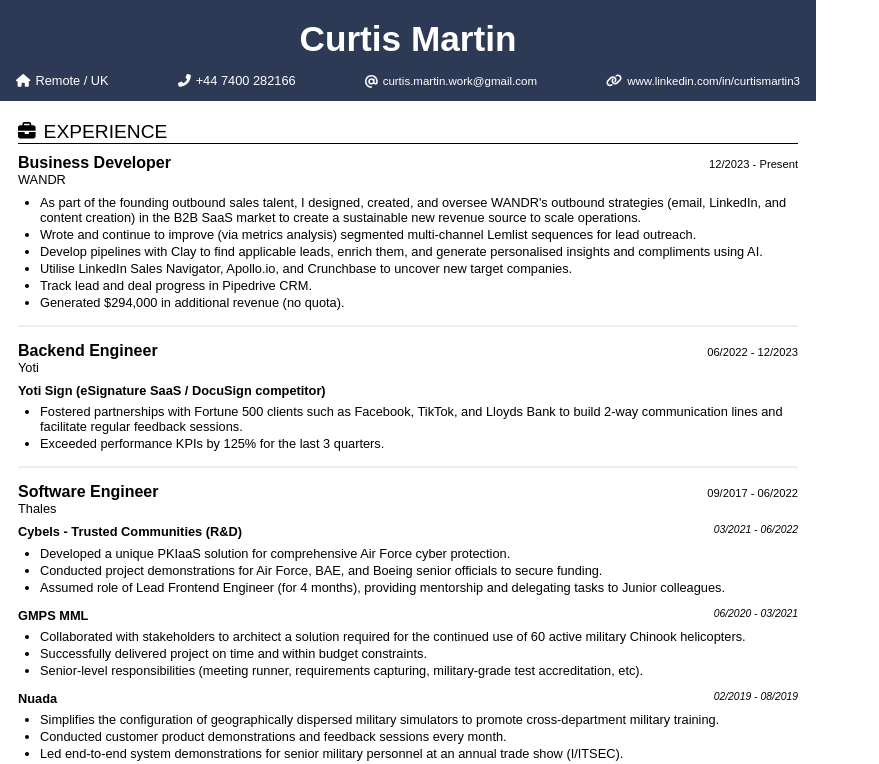
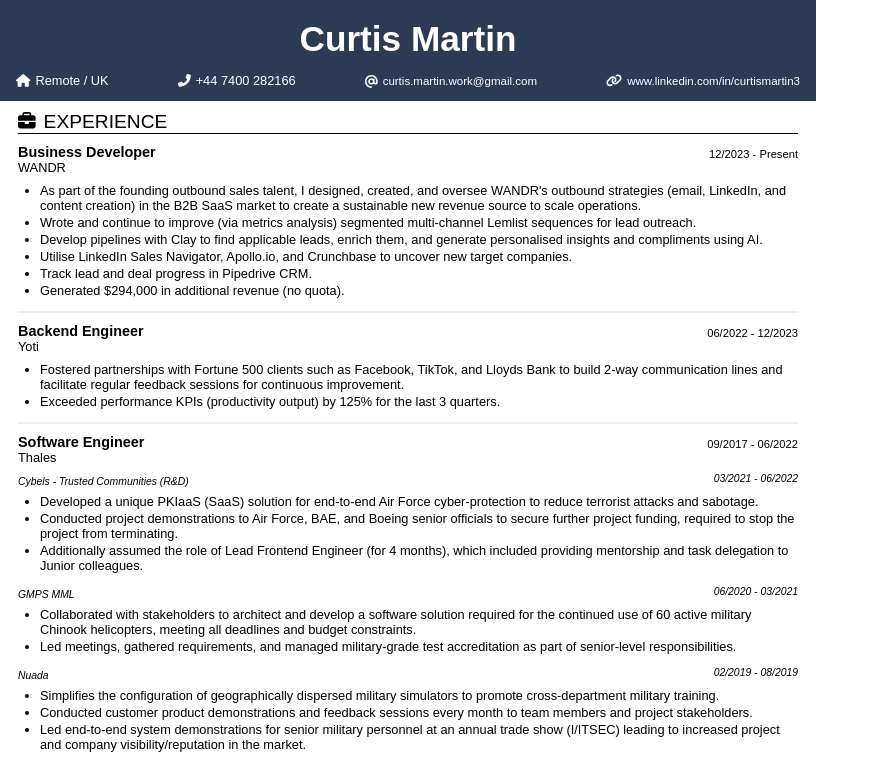
Before and after one commit to CurtisM132/resume, a React (Create React App) app in the folder Template 2/: page / in a window 1280 px wide. Shown: the top 764 px of the page, without its empty margins (0-879 px from the left). Built offline with nearby package versions, Linux system fonts and the light colour scheme.

Commit message:
Minor Experience Updates

```diff
--- a/Template 2/src/features/main-content/MainContent.css
+++ b/Template 2/src/features/main-content/MainContent.css
@@ -5,6 +5,6 @@
     height: 100%;
     width: 100%;
 
-    padding: 20px 18px;
-    /* padding: 15px 18px 0 18px; */
+    /* padding: 20px 18px; */
+    padding: 10px 18px 0 18px;
 }
--- a/Template 2/src/features/work-experience/WorkExperience.jsx
+++ b/Template 2/src/features/work-experience/WorkExperience.jsx
@@ -42,22 +42,22 @@
         employerDetails="Yoti"
       >
         <div className="project-details">
-          <div style={{ display: 'flex', flexDirection: 'row', justifyContent: 'space-between' }}>
+          {/* <div style={{ display: 'flex', flexDirection: 'row', justifyContent: 'space-between' }}>
             <div>
-              <b>Yoti Sign (eSignature SaaS / DocuSign competitor)</b>
+              <i>Yoti Sign (eSignature SaaS / DocuSign competitor)</i>
             </div>
-            {/* <div className="project-date">
+            <div className="project-date">
               06/2022 - 12/2023
-            </div> */}
-          </div>
+            </div>
+          </div> */}
 
           <ul>
             <li>
               Fostered partnerships with Fortune 500 clients such as Facebook, TikTok, and Lloyds Bank to build 2-way
-              communication lines and facilitate regular feedback sessions.
+              communication lines and facilitate regular feedback sessions for continuous improvement.
             </li>
             <li>
-              Exceeded performance KPIs by 125% for the last 3 quarters.
+              Exceeded performance KPIs (productivity output) by 125% for the last 3 quarters.
             </li>
           </ul>
         </div>
@@ -73,7 +73,7 @@
         <div className="project-details">
           <div style={{ display: 'flex', flexDirection: 'row', justifyContent: 'space-between' }}>
             <div>
-              <b>Cybels - Trusted Communities (R&#38;D)</b>
+              <i>Cybels - Trusted Communities (R&#38;D)</i>
             </div>
             <div className="project-date">
               03/2021 - 06/2022
@@ -82,13 +82,15 @@
 
           <ul>
             <li>
-              Developed a unique PKIaaS solution for comprehensive Air Force cyber protection.
+              Developed a unique PKIaaS (SaaS) solution for end-to-end Air Force cyber-protection to reduce terrorist attacks and sabotage.
             </li>
             <li>
-              Conducted project demonstrations for Air Force, BAE, and Boeing senior officials to secure funding.
+              Conducted project demonstrations to Air Force, BAE, and Boeing senior officials to secure further project funding, required to stop
+              the project from terminating.
             </li>
             <li>
-              Assumed role of Lead Frontend Engineer (for 4 months), providing mentorship and delegating tasks to Junior colleagues.
+              Additionally assumed the role of Lead Frontend Engineer (for 4 months), which included providing mentorship and task
+              delegation to Junior colleagues.
             </li>
           </ul>
         </div>
@@ -96,7 +98,7 @@
         <div className="project-details">
           <div style={{ display: 'flex', flexDirection: 'row', justifyContent: 'space-between' }}>
             <div>
-              <b>GMPS MML</b>
+              <i>GMPS MML</i>
             </div>
             <div className="project-date">
               06/2020 - 03/2021
@@ -105,14 +107,12 @@
 
           <ul>
             <li>
-              Collaborated with stakeholders to architect a solution required for the continued use of 60 active military
-              Chinook helicopters.
+              Collaborated with stakeholders to architect and develop a software solution required for the continued use of 60
+              active military Chinook helicopters, meeting all deadlines and budget constraints.
             </li>
             <li>
-              Successfully delivered project on time and within budget constraints.
-            </li>
-            <li>
-              Senior-level responsibilities (meeting runner, requirements capturing, military-grade test accreditation, etc).
+              Led meetings, gathered requirements, and managed military-grade test accreditation as part of senior-level
+              responsibilities.
             </li>
           </ul>
         </div>
@@ -120,7 +120,7 @@
         <div className="project-details">
           <div style={{ display: 'flex', flexDirection: 'row', justifyContent: 'space-between' }}>
             <div>
-              <b>Nuada</b>
+              <i>Nuada</i>
             </div>
             <div className="project-date">
               02/2019 - 08/2019
@@ -133,10 +133,11 @@
               military training.
             </li>
             <li>
-              Conducted customer product demonstrations and feedback sessions every month.
+              Conducted customer product demonstrations and feedback sessions every month to team members and project stakeholders.
             </li>
             <li>
-              Led end-to-end system demonstrations for senior military personnel at an annual trade show (I/ITSEC).
+              Led end-to-end system demonstrations for senior military personnel at an annual trade show (I/ITSEC)
+              leading to increased project and company visibility/reputation in the market.
             </li>
           </ul>
         </div>
@@ -144,7 +145,7 @@
         <div className="project-details">
           <div style={{ display: 'flex', flexDirection: 'row', justifyContent: 'space-between', alignItems: 'flex-end' }}>
             <div>
-              <b>Facilities for Air Combat Training (FACT)</b>
+              <i>Facilities for Air Combat Training (FACT)</i>
             </div>
             <div className="project-date">
               01/2020 - 06/2020
@@ -155,13 +156,14 @@
 
           <ul>
             <li>
-              Developed a leading SaaS platform for Air Force training, addressing market needs overshadowed by complex legacy systems.
+              Developed a leading SaaS platform to simplify the planning and execution of military flight simulator training scenarios
+              for the Air Force, addressing market needs overshadowed by complex legacy systems.
             </li>
             <li>
-              Lead face-to-face customer product demonstrations every month.
+              Lead face-to-face customer product demonstrations every month to team members and project stakeholders.
             </li>
             <li>
-              Exceeded performance KPIs by 150% in each bi-weekly release cycle throughout the project duration.
+              Exceeded performance KPIs (productivity output) by 150% in each bi-weekly release cycle throughout the project duration.
             </li>
           </ul>
         </div>
--- a/Template 2/src/features/work-experience/job-entry/JobEntry.css
+++ b/Template 2/src/features/work-experience/job-entry/JobEntry.css
@@ -7,7 +7,7 @@
 }
 
 .job-title {
-    font-size: 1rem;
+    font-size: 0.9rem;
     font-weight: bold;
 }
 
@@ -28,5 +28,5 @@
 }
 
 hr {
-    margin: 15px 0;
+    margin: 10px 0;
 }
```
